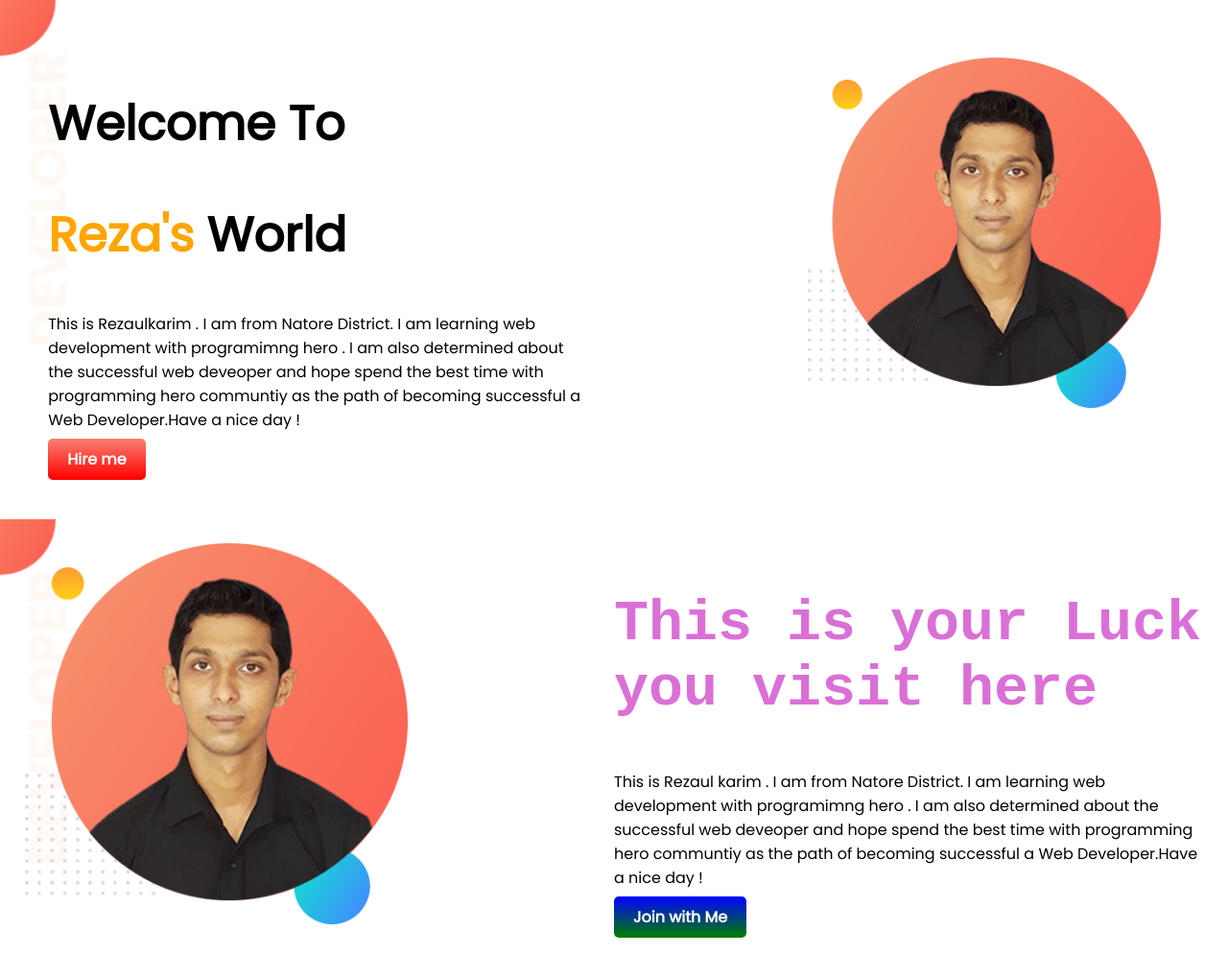
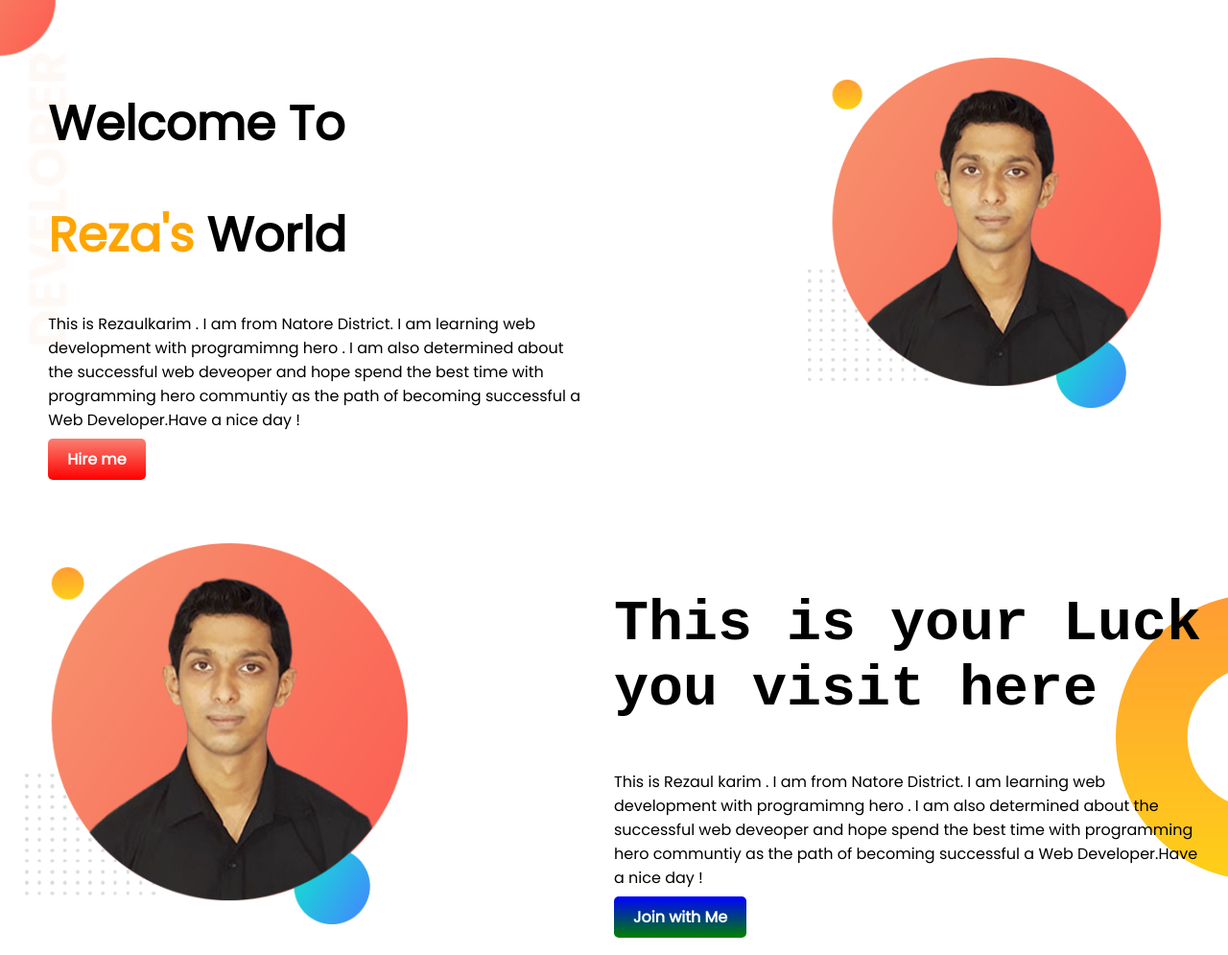
Before and after one commit to rezaul11703/developer_Portfolio, a plain HTML site: page index.html in a window 1280 px wide. Shown: the whole page at 96% size. Drawn offline with Linux system fonts and the light colour scheme.

Commit message:
2nd final

```diff
--- a/stylesheet.css
+++ b/stylesheet.css
@@ -37,8 +37,9 @@ section{
 }
 .dream_ploy{
     display: flex;
-    background-image: url("images/top-banner.png");
+    background-image: url("images/dream-bg.png");
     background-repeat: no-repeat;
+    background-position: right;
 }
 .dream{
     width:50%;
@@ -48,7 +49,7 @@ section{
 }
 .dream h1{
     font-family: 'Courier New', Courier, monospace;
-    color: orchid;
+    color: black;
     font-size: 60px;
 }
 .link_luck{
```
